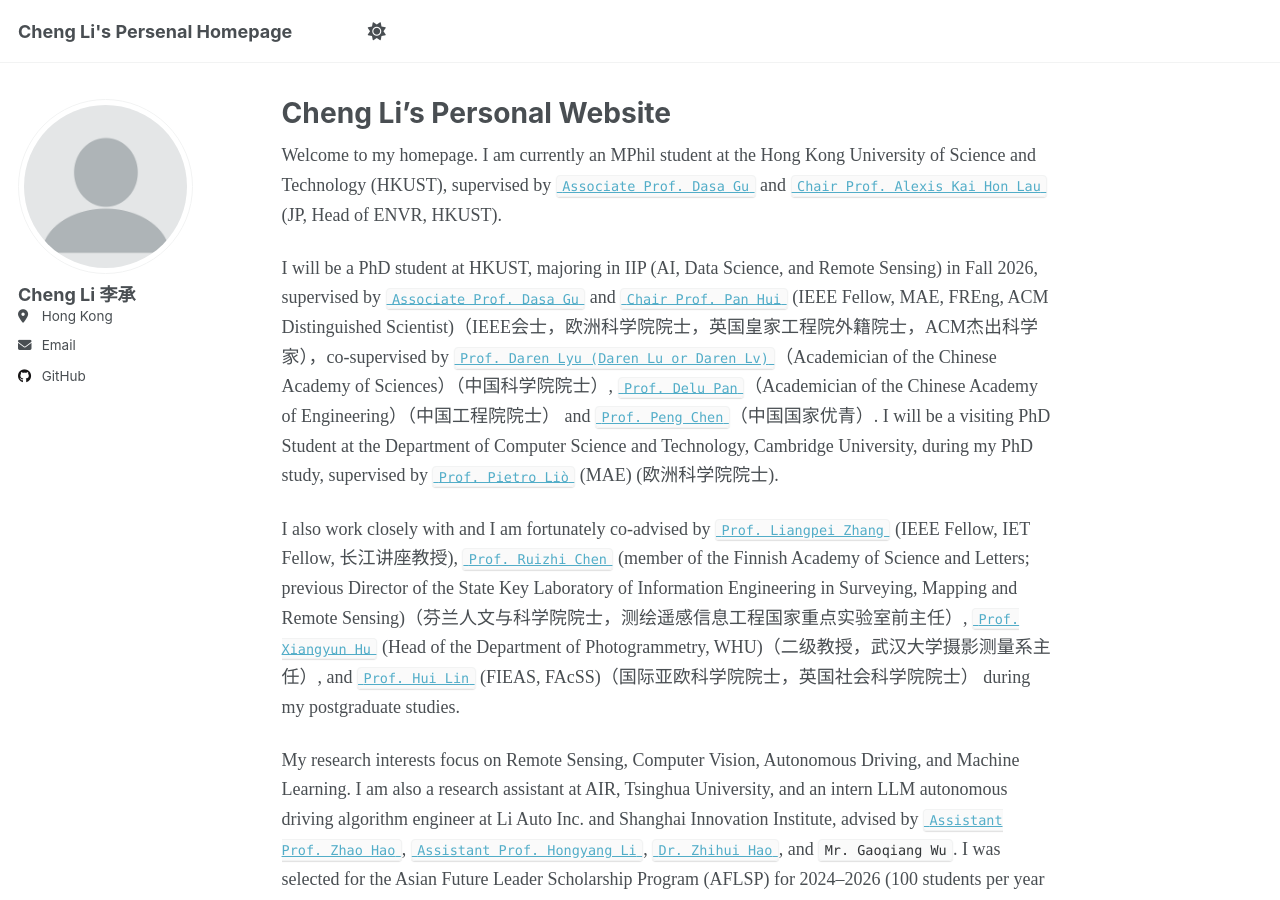
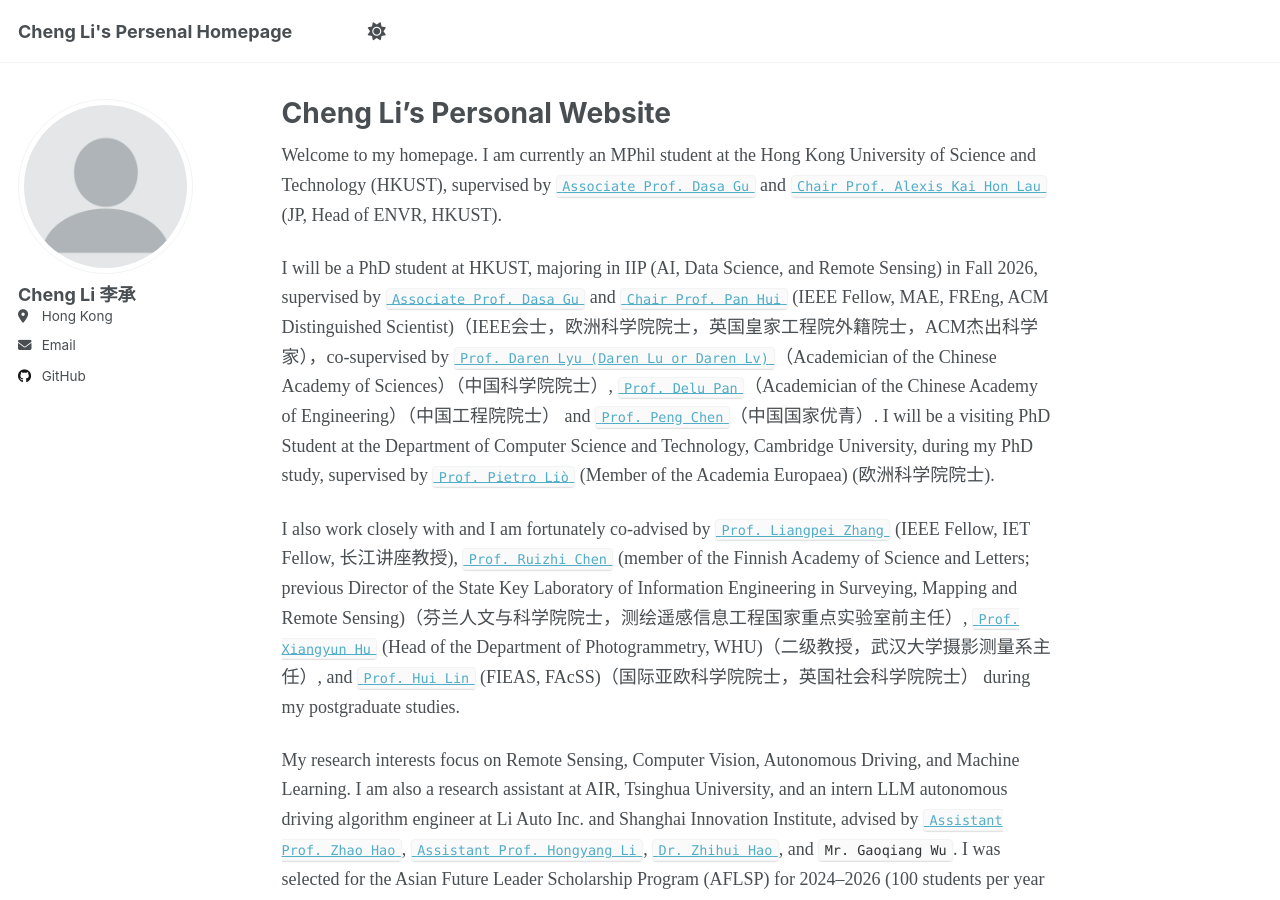
Before and after one commit to chengli24/chengli24, a Jekyll site: the page built from _pages/about.md, in a window 1280 px wide and 900 px high. Built offline with Jekyll 4.4.1, drawn with Linux system fonts in a browser that asks for light colours; a script that is not in the unit is left out.

Commit message:
Update about.md

```diff
--- a/_pages/about.md
+++ b/_pages/about.md
@@ -10,7 +10,7 @@ redirect_from:
 
 Welcome to my homepage. I am currently an MPhil student at the Hong Kong University of Science and Technology (HKUST), supervised by <a href="https://scholar.google.com/citations?user=NUV28h8AAAAJ&hl=en"><code>Associate Prof. Dasa Gu</code></a> and <a href="https://scholar.google.com/citations?user=sB519ukAAAAJ&hl=en"><code>Chair Prof. Alexis Kai Hon Lau</code></a> (JP, Head of ENVR, HKUST).
 
-I will be a PhD student at HKUST, majoring in IIP (AI, Data Science, and Remote Sensing) in Fall 2026, supervised by <a href="https://scholar.google.com/citations?user=NUV28h8AAAAJ&hl=en"><code>Associate Prof. Dasa Gu</code></a> and <a href="https://scholar.google.com/citations?user=dcDrhzMAAAAJ&hl=zh-CN"><code>Chair Prof. Pan Hui</code></a> (IEEE Fellow, MAE, FREng, ACM Distinguished Scientist)（IEEE会士，欧洲科学院院士，英国皇家工程院外籍院士，ACM杰出科学家），co-supervised by <a href="https://iap.cas.cn/sourcedb/zw/gbzjrc/ys/200908/t20090805_5548911.html"><code>Prof. Daren Lyu (Daren Lu or Daren Lv)</code></a>（Academician of the Chinese Academy of Sciences）（中国科学院院士）, <a href="https://ocac.zju.edu.cn/2020/0509/c50525a2094491/pagem.htm"><code>Prof. Delu Pan</code></a>（Academician of the Chinese Academy of Engineering）（中国工程院院士） and <a href="http://www.sdioi.com/ryxx/1541.html"><code>Prof. Peng Chen</code></a>（中国国家优青）. I will be a visiting PhD Student at the Department of Computer Science and Technology, Cambridge University, during my PhD study, supervised by <a href="https://scholar.google.com/citations?user=4YhNJBEAAAAJ&hl=en"><code>Prof. Pietro Liò</code></a> (MAE) (欧洲科学院院士).
+I will be a PhD student at HKUST, majoring in IIP (AI, Data Science, and Remote Sensing) in Fall 2026, supervised by <a href="https://scholar.google.com/citations?user=NUV28h8AAAAJ&hl=en"><code>Associate Prof. Dasa Gu</code></a> and <a href="https://scholar.google.com/citations?user=dcDrhzMAAAAJ&hl=zh-CN"><code>Chair Prof. Pan Hui</code></a> (IEEE Fellow, MAE, FREng, ACM Distinguished Scientist)（IEEE会士，欧洲科学院院士，英国皇家工程院外籍院士，ACM杰出科学家），co-supervised by <a href="https://iap.cas.cn/sourcedb/zw/gbzjrc/ys/200908/t20090805_5548911.html"><code>Prof. Daren Lyu (Daren Lu or Daren Lv)</code></a>（Academician of the Chinese Academy of Sciences）（中国科学院院士）, <a href="https://ocac.zju.edu.cn/2020/0509/c50525a2094491/pagem.htm"><code>Prof. Delu Pan</code></a>（Academician of the Chinese Academy of Engineering）（中国工程院院士） and <a href="http://www.sdioi.com/ryxx/1541.html"><code>Prof. Peng Chen</code></a>（中国国家优青）. I will be a visiting PhD Student at the Department of Computer Science and Technology, Cambridge University, during my PhD study, supervised by <a href="https://scholar.google.com/citations?user=4YhNJBEAAAAJ&hl=en"><code>Prof. Pietro Liò</code></a> (Member of the Academia Europaea) (欧洲科学院院士).
 
 I also work closely with and I am fortunately co-advised by <a href="https://scholar.google.com/citations?user=vzj2hcYAAAAJ&hl=en"><code>Prof. Liangpei Zhang</code></a> (IEEE Fellow, IET Fellow, 长江讲座教授), <a href="https://scholar.google.com/citations?user=ViEjhlsAAAAJ&hl=zh-CN"><code>Prof. Ruizhi Chen</code></a> (member of the Finnish Academy of Science and Letters; previous Director of the State Key Laboratory of Information Engineering in Surveying, Mapping and Remote Sensing)（芬兰人文与科学院院士，测绘遥感信息工程国家重点实验室前主任）, <a href="https://scholar.google.com/citations?user=MVFNsJgAAAAJ&hl=en"><code>Prof. Xiangyun Hu</code></a> (Head of the Department of Photogrammetry, WHU)（二级教授，武汉大学摄影测量系主任）, and <a href="https://scholar.google.com/citations?user=utTxEzYAAAAJ&hl=zh-TW"><code>Prof. Hui Lin</code></a> (FIEAS, FAcSS)（国际亚欧科学院院士，英国社会科学院院士） during my postgraduate studies.
 
```
